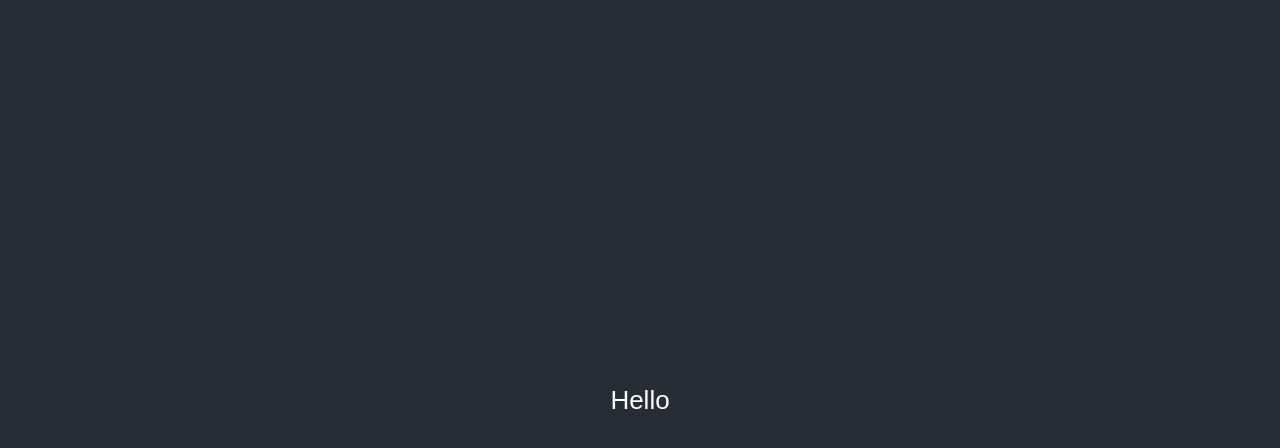
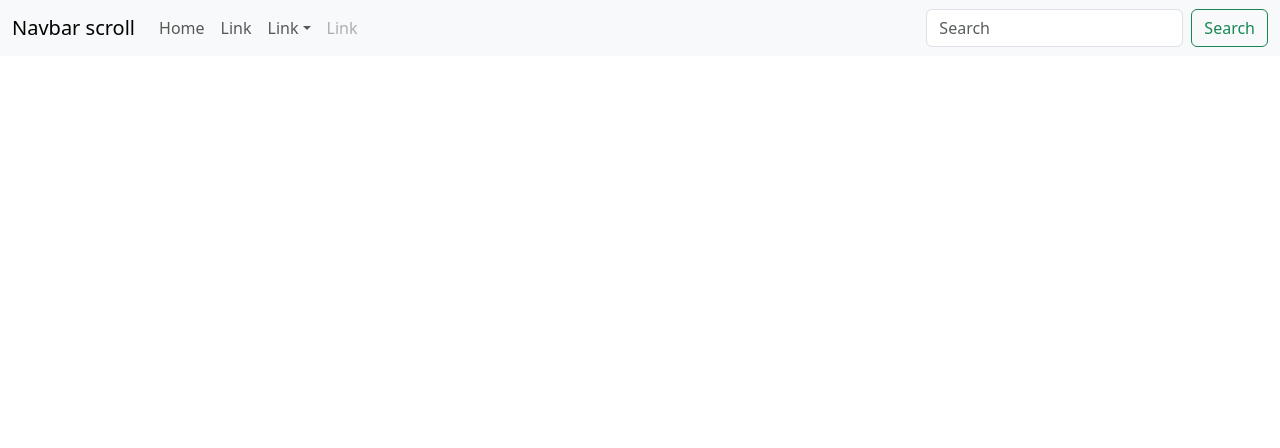
Before and after one commit to ATgzh/senaldesign, a React (Create React App) app: page / in a window 1280 px wide. Shown: the top 448 px of the page. Built offline with nearby package versions, Linux system fonts and the light colour scheme.

Commit message:
Initial Navbar

```diff
--- a/package.json
+++ b/package.json
@@ -9,8 +9,11 @@
     "@types/jest": "^27.5.2",
     "@types/node": "^16.18.119",
     "@types/react": "^18.3.12",
+    "@types/react-bootstrap": "^0.32.37",
     "@types/react-dom": "^18.3.1",
+    "bootstrap": "^5.3.3",
     "react": "^18.3.1",
+    "react-bootstrap": "^2.10.5",
     "react-dom": "^18.3.1",
     "react-router-dom": "^6.27.0",
     "react-scripts": "5.0.1",
--- a/src/Pages-Components/App.tsx
+++ b/src/Pages-Components/App.tsx
@@ -1,17 +1,20 @@
 import React from 'react';
 import logo from './logo.svg';
+import 'bootstrap/dist/css/bootstrap.min.css';
 import { BrowserRouter as Router, Routes, Route, Link, useLocation} from 'react-router-dom';
 import '../Styles/App.css';
+import Navbar from './Navbar';
 
 function App() {
   return (
-    <div className="App">
-      <header className="App-header">
-        <p>
-          Hello
-        </p>
-      </header>
-    </div>
+    <main>
+      <Router>
+        <Navbar/>
+      <Routes>
+
+      </Routes>
+    </Router>
+    </main>
   );
 }
 
--- a/src/Pages-Components/Navbar.tsx
+++ b/src/Pages-Components/Navbar.tsx
@@ -1,24 +1,56 @@
 // src/components/Navbar.tsx
 import React from 'react';
-import 'bootstrap/dist/css/bootstrap.min.css';
-import './Navbar.css';
 
-const Navbar: React.FC = () => {
+import '../Styles/Navbar.css';
+
+import Button from 'react-bootstrap/Button';
+import Container from 'react-bootstrap/Container';
+import Form from 'react-bootstrap/Form';
+import Nav from 'react-bootstrap/Nav';
+import Navbar from 'react-bootstrap/Navbar';
+import NavDropdown from 'react-bootstrap/NavDropdown';
+
+function NavScrollExample() {
   return (
-    <nav className="navbar navbar-expand-lg navbar-light bg-light">
-      <a className="navbar-brand" href="#">
-        <img src="logo.png" alt="Logo" className="logo" />
-        SEÑAL
-      </a>
-      <div className="ml-auto navbar-links">
-        <a className="nav-link" href="#">Home</a>
-        <a className="nav-link" href="#">About</a>
-        <a className="nav-link" href="#">Plans</a>
-        <button className="btn btn-outline-primary mx-2">Login</button>
-        <button className="btn btn-primary">Sign Up</button>
-      </div>
-    </nav>
+    <Navbar expand="lg" className="bg-body-tertiary">
+      <Container fluid>
+        <Navbar.Brand href="#">Navbar scroll</Navbar.Brand>
+        <Navbar.Toggle aria-controls="navbarScroll" />
+        <Navbar.Collapse id="navbarScroll">
+          <Nav
+            className="me-auto my-2 my-lg-0"
+            style={{ maxHeight: '100px' }}
+            navbarScroll
+          >
+            <Nav.Link href="#action1">Home</Nav.Link>
+            <Nav.Link href="#action2">Link</Nav.Link>
+            <NavDropdown title="Link" id="navbarScrollingDropdown">
+              <NavDropdown.Item href="#action3">Action</NavDropdown.Item>
+              <NavDropdown.Item href="#action4">
+                Another action
+              </NavDropdown.Item>
+              <NavDropdown.Divider />
+              <NavDropdown.Item href="#action5">
+                Something else here
+              </NavDropdown.Item>
+            </NavDropdown>
+            <Nav.Link href="#" disabled>
+              Link
+            </Nav.Link>
+          </Nav>
+          <Form className="d-flex">
+            <Form.Control
+              type="search"
+              placeholder="Search"
+              className="me-2"
+              aria-label="Search"
+            />
+            <Button variant="outline-success">Search</Button>
+          </Form>
+        </Navbar.Collapse>
+      </Container>
+    </Navbar>
   );
-};
+}
 
-export default Navbar;
+export default NavScrollExample;
```
Also changed, not shown: src/images/logo.png (added), 1 other file (tests, documents, lock files or other folders).
